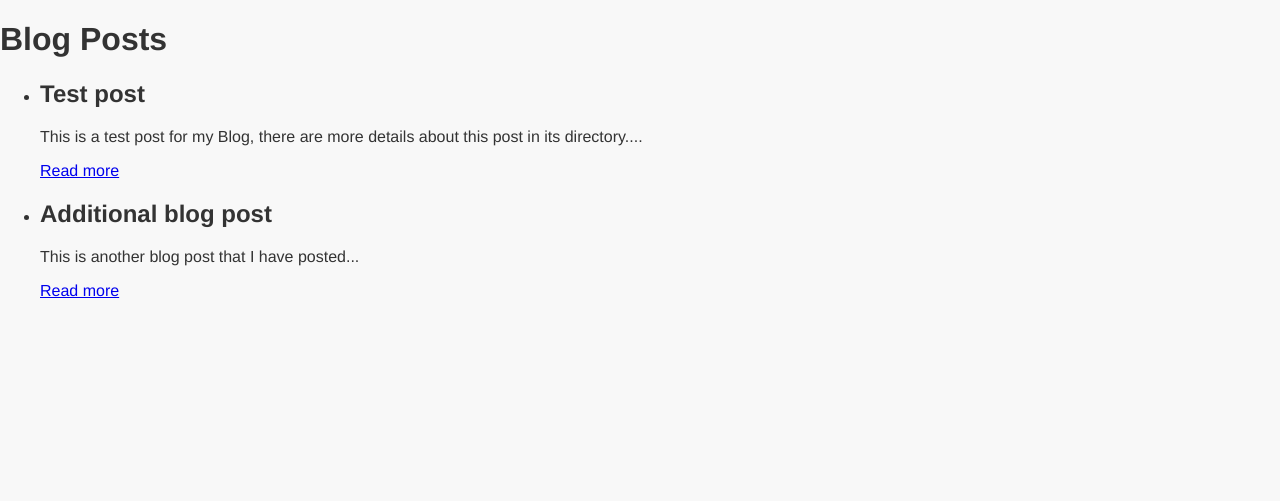
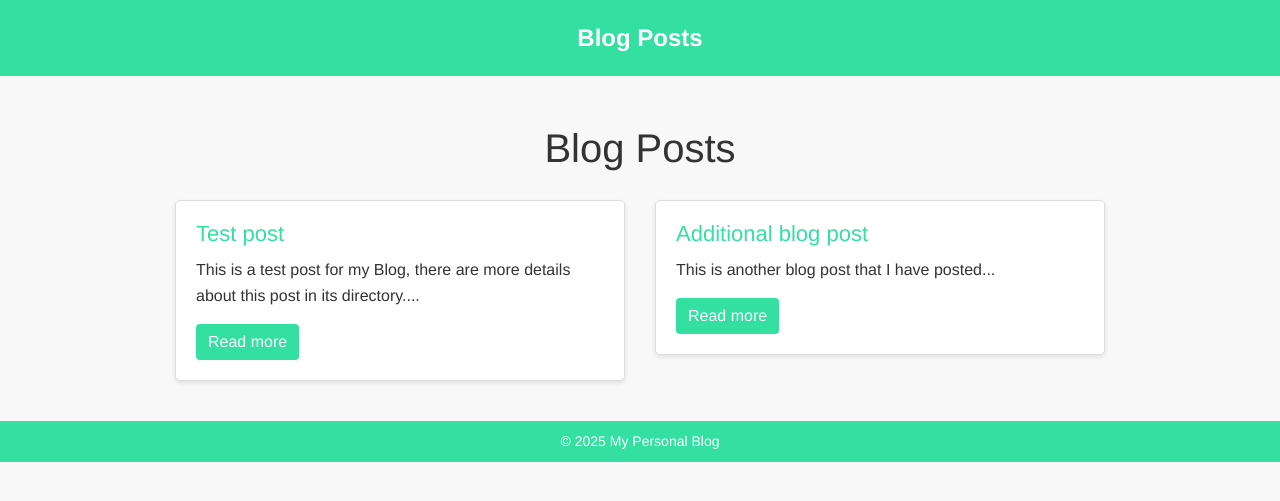
Before and after one commit to thomasx-0/mysite, a Django app: page / in a window 1280 px wide. Shown: the top 501 px of the page. Run offline with Django 3.2, Linux system fonts and the light colour scheme; data comes from the database, SQL or seed files in the repository; some libraries are stand-ins or nearby versions.

Commit message:
Refactor templates and styles for improved layout and consistency
- Update manage.py to use correct settings module
- Enhance blog_post_detail.html with structured layout and custom button
- Revamp blog_post_list.html for better presentation of posts
- Modify home.html to include header and styled button
- Add custom styles in style.css for buttons and container

```diff
--- a/manage.py
+++ b/manage.py
@@ -3,7 +3,7 @@
 import sys
 
 def main():
-    os.environ.setdefault('DJANGO_SETTINGS_MODULE', 'my_personal_site.settings')
+    os.environ.setdefault('DJANGO_SETTINGS_MODULE', 'mysite.settings')
     try:
         from django.core.management import execute_from_command_line
     except ImportError as exc:
--- a/personal_app/static/personal_app/style.css
+++ b/personal_app/static/personal_app/style.css
@@ -1,3 +1,23 @@
+/* Import Bootstrap CSS */
+@import url('https://stackpath.bootstrapcdn.com/bootstrap/4.5.2/css/bootstrap.min.css');
+
+/* Custom overrides for Bootstrap styles */
+.container {
+    max-width: 960px;
+    margin: 0 auto;
+}
+
+.btn-custom {
+    background-color: #34e0a1;
+    color: white;
+    border: none;
+}
+
+.btn-custom:hover {
+    background-color: #28b887;
+    color: white;
+}
+
 /* General styles for the blog */
 body {
     font-family: 'Helvetica Neue', Arial, sans-serif;
--- a/personal_app/templates/personal_app/blog_post_list.html
+++ b/personal_app/templates/personal_app/blog_post_list.html
@@ -6,15 +6,25 @@
     <link rel="stylesheet" type="text/css" href="{% static 'personal_app/style.css' %}">
 </head>
 <body>
-    <h1>Blog Posts</h1>
-    <ul>
-        {% for post in posts %}
-            <li>
-                <h2>{{ post.title }}</h2>
-                <p>{{ post.content|slice:":100" }}...</p>
-                <a href="{% url 'blog_post_detail' post.id %}">Read more</a>
-            </li>
-        {% endfor %}
-    </ul>
+    <header>
+        Blog Posts
+    </header>
+    <div class="container mt-5">
+        <h1 class="text-center">Blog Posts</h1>
+        <div class="row">
+            {% for post in posts %}
+                <div class="col-md-6">
+                    <div class="blog-post">
+                        <h2>{{ post.title }}</h2>
+                        <p>{{ post.content|slice:":100" }}...</p>
+                        <a href="{% url 'blog_post_detail' post.id %}" class="btn btn-custom">Read more</a>
+                    </div>
+                </div>
+            {% endfor %}
+        </div>
+    </div>
+    <footer>
+        &copy; 2025 My Personal Blog
+    </footer>
 </body>
 </html>
```
Also changed, not shown: personal_app/templates/personal_app/blog_post_detail.html (+11 -1 lines), personal_app/templates/personal_app/home.html (+11 -3 lines).
